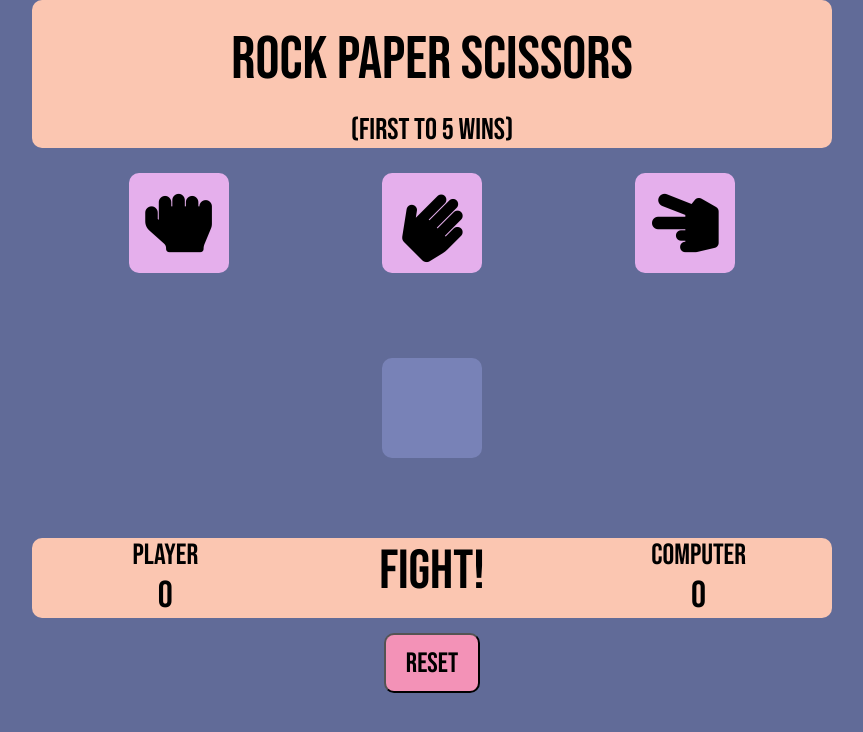
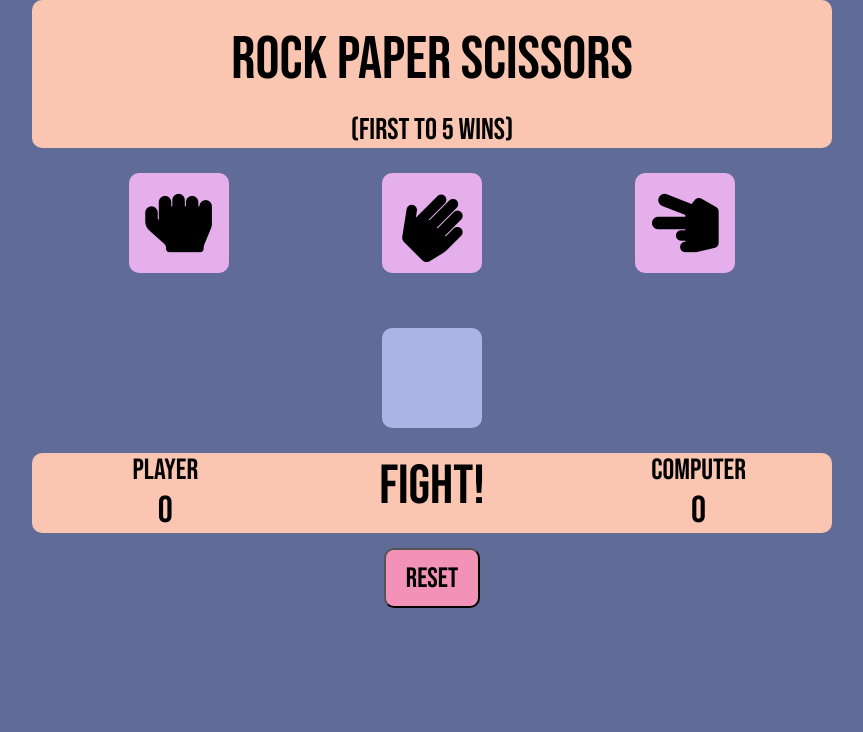
Before and after one commit to bartbzd/Rock-Paper-Scissors, a plain HTML site: page index.html in a window 1280 px wide. Shown: the whole page, without its empty margins (208-1071 px from the left). Drawn offline with Linux system fonts and the light colour scheme.

Commit message:
Refactor code and change opacity/size/margins on pcButton

```diff
--- a/styles.css
+++ b/styles.css
@@ -1,7 +1,7 @@
 @import url("https://fonts.googleapis.com/css2?family=Bebas+Neue&display=swap");
+
 /***** OVERALL *****/
 * {
-  /* border: 1px red solid; */
   margin: 0 auto;
   padding: 0 auto;
   font-family: "Bebas Neue", cursive;
@@ -12,9 +12,9 @@ body {
   width: 800px;
   height: 100vh;
   text-align: center;
-  /* background: rgb(53,92,125); */
   background: #616b98;
 }
+
 /***** HEADER *****/
 header {
   font-size: 30px;
@@ -27,6 +27,7 @@ header > h2 {
   font-size: 30px;
   margin-top: 2vh;
 }
+
 /***** BUTTONS *****/
 button.pSelection {
   background-color: #e5afec; /* #fbc6b1 old color*/
@@ -38,18 +39,20 @@ button.pSelection {
 }
 
 button#pcSelection {
-  opacity: 0.4;
-  background-color: #9ca6e5; /* #fbc6b1 old color*/
+  opacity: 1;
+  background-color: #acb4e5; /* #fbc6b1 old color*/
   width: 100px;
   height: 100px;
-  margin: 60px 30px;
+  margin: 30px 30px 5px 30px;
   border-radius: 10px;
   border: none;
 }
+
 button:hover {
   background-color: #e3c9e7;
   border: 5px #e5afec solid;
 }
+
 .game-buttons {
   display: flex;
   justify-content: space-evenly;
@@ -63,19 +66,23 @@ button#game-reset {
   border-radius: 10px;
   background-color: #f392b7;
 }
+
 button#game-reset:hover {
   background-color: #e7b4c7;
   border: 5px #f392b7 solid;
 }
+
 .rotate-45 {
   -o-transform: rotate(45deg);
   -webkit-transform: rotate(45deg);
   transform: rotate(45deg);
 }
+
 div#reset-game {
   margin: 15px;
 }
 
+/***** Score board *****/
 .score-board {
   margin-top: 20px;
   font-size: 25px;
@@ -88,6 +95,7 @@ div#reset-game {
 .gameinfo > h3 {
   font-size: 55px;
 }
+
 div > h4 {
   position: static;
 }
```
